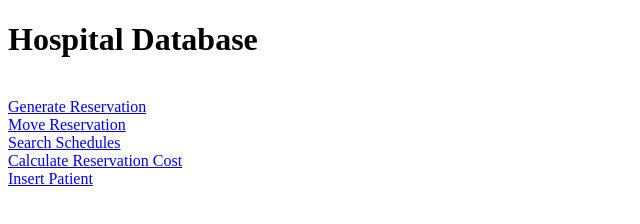
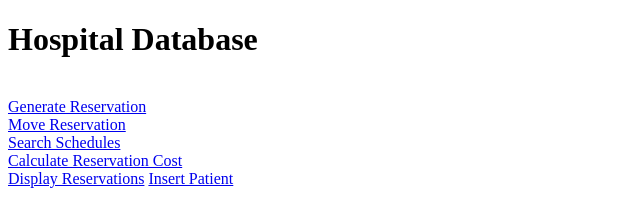
Before and after one commit to cpecka/3309GroupProject, a website: page assignment4/src/staticContent/index.html in a window 1280 px wide. Shown: the whole page, without its empty margins (0-640 px from the left). Drawn offline with Linux system fonts and the light colour scheme.

Commit message:
added link to display reservations in html

```diff
--- a/assignment4/src/staticContent/index.html
+++ b/assignment4/src/staticContent/index.html
@@ -12,6 +12,7 @@
     <a href = '/MoveReservation'>Move Reservation</a><br/>
     <a href = '/SearchSchedules'>Search Schedules</a><br/>
     <a href = '/CalcReservationCost'>Calculate Reservation Cost</a><br/>
+    <a href = '/DisplayReservations'>Display Reservations</a>
     <a href = '/InsertPatient'>Insert Patient</a><br/>
 </body>
 </html>
```
Also changed, not shown: 1 other file.
